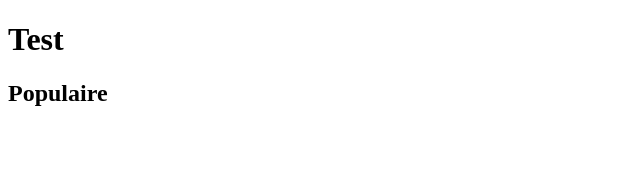
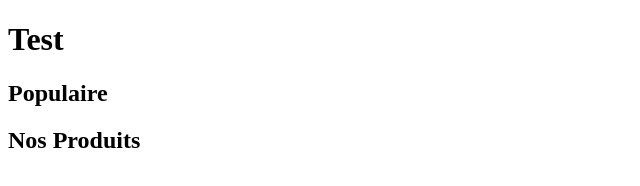
Before and after one commit to RousseAddict/MaquetteSite1, a plain HTML site: page index.html in a window 1280 px wide. Shown: the whole page, without its empty margins (0-640 px from the left). Drawn offline with nearby package versions, Linux system fonts and the light colour scheme.

Commit message:
base 1 en construction

```diff
--- a/index.html
+++ b/index.html
@@ -14,12 +14,13 @@
   <script src="bootstrap/js/bootstrap.js"></script>
 </head>
 <body>
-	<div id="topShart">
+	<div id="topbar">
 
 	</div>
 	<h1>Test</h1>
-	<div class="content">
+	<div class="container">
 		<h2>Populaire</h2>
+    <h2>Nos Produits</h2>
 	</div>
 </body>
 </html>
```
Also changed, not shown: 1 other file.
